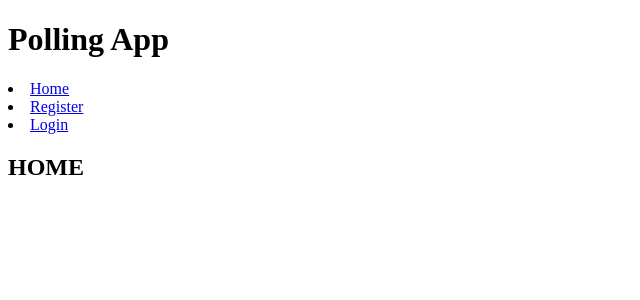
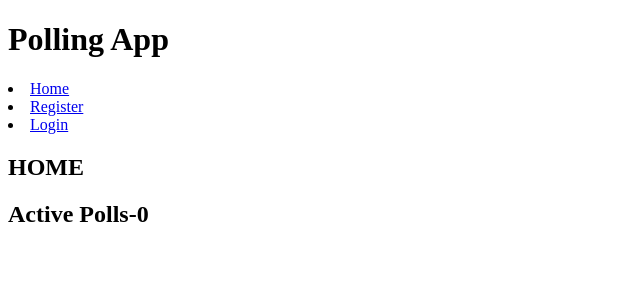
Before and after one commit to niti-ryy/poll-app-frontend, a React (Create React App) app in the folder poll-app/: page / in a window 1280 px wide. Shown: the top 300 px of the page, without its empty margins (0-640 px from the left). Built offline with nearby package versions, Linux system fonts and the light colour scheme; no server answers; the HTML template or start-up script is replaced by a standard one.

Commit message:
created reducer for active polls public

```diff
--- a/poll-app/src/App.js
+++ b/poll-app/src/App.js
@@ -11,10 +11,13 @@ import NavBar from "./components/Nav";
 import NewPoll from "./components/NewPoll";
 import MyPolls from "./components/MyPolls";
 import PollShow from "./components/PollShow";
+import pollsReducer from "./reducers/poll-reducer";
 export const userContext=createContext()
+export const PollsContext=createContext()
 
 function App() {
   const [state,dispatch]=useReducer(userReducer,{user:{},myPolls:[]})
+  const [pollsState,pollsDispatch]=useReducer(pollsReducer,{activePolls:[]})
 
 
 
@@ -41,10 +44,20 @@ function App() {
           }
       })()
     }
+    (async()=>{
+      try{
+        const pollsResponse=await axios.get("/api/polls/active")
+        console.log(pollsResponse.data)
+        pollsDispatch({type:"SET_ACTIVE_POLLS",payload:pollsResponse.data})
+      }catch(e){
+        alert(e.message)
+      }
+    })()
   },[])
   return (
   <BrowserRouter>
     <userContext.Provider value={{state,dispatch}}>
+      <PollsContext.Provider value={{pollsState,pollsDispatch}}>
         <div >
           <h1>Polling App</h1>
           <NavBar/>
@@ -58,6 +71,7 @@ function App() {
           <Route path="/polls/my-polls" element={<MyPolls/>}/>
           <Route path="/my-polls/:id" element={<PollShow/>}/>
         </Routes>
+        </PollsContext.Provider>
     </userContext.Provider>
   </BrowserRouter>
 
--- a/poll-app/src/components/Home.js
+++ b/poll-app/src/components/Home.js
@@ -1,10 +1,13 @@
-
-import React from 'react'
+import React, { useContext } from 'react'
+import {PollsContext} from "../App"
 
 const Home = () => {
+  const {pollsState}=useContext(PollsContext)
+  const active=pollsState.activePolls
   return (
     <div>
         <h2>HOME</h2>
+        <h2>Active Polls-{active.length}</h2>
     </div>
   )
 }
--- /dev/null
+++ b/poll-app/src/reducers/poll-reducer.js
@@ -0,0 +1,12 @@
+const pollsReducer=(state,action)=>{
+    switch(action.type){
+        case "SET_ACTIVE_POLLS":{
+            return {...state,activePolls:action.payload}
+        }
+        default:{
+            return {...state}
+        }
+    }
+}
+
+export default pollsReducer
```
